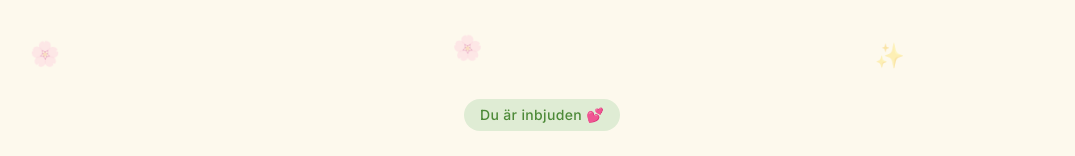
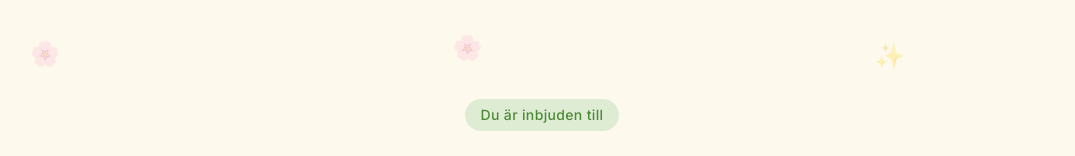
Before and after one commit to wiigolas/baby-reveal, a React (Vite) app: page / in a window 1280 px wide. Shown: the top 156 px of the page, without its empty margins (98-1173 px from the left). Built offline with nearby package versions, Linux system fonts and the light colour scheme; no server answers; the database is empty; a web font is replaced by a local one.

Commit message:
chore: update Home badge text

```diff
--- a/src/pages/Home.tsx
+++ b/src/pages/Home.tsx
@@ -41,7 +41,7 @@ export default function Home() {
         {/* Badge */}
         <div className="animate-fade-in mb-6">
           <span className="inline-block bg-sage-100 text-sage-500 text-sm font-medium px-4 py-1.5 rounded-full tracking-wide">
-            Du är inbjuden 💕
+            Du är inbjuden till
           </span>
         </div>
 
```
